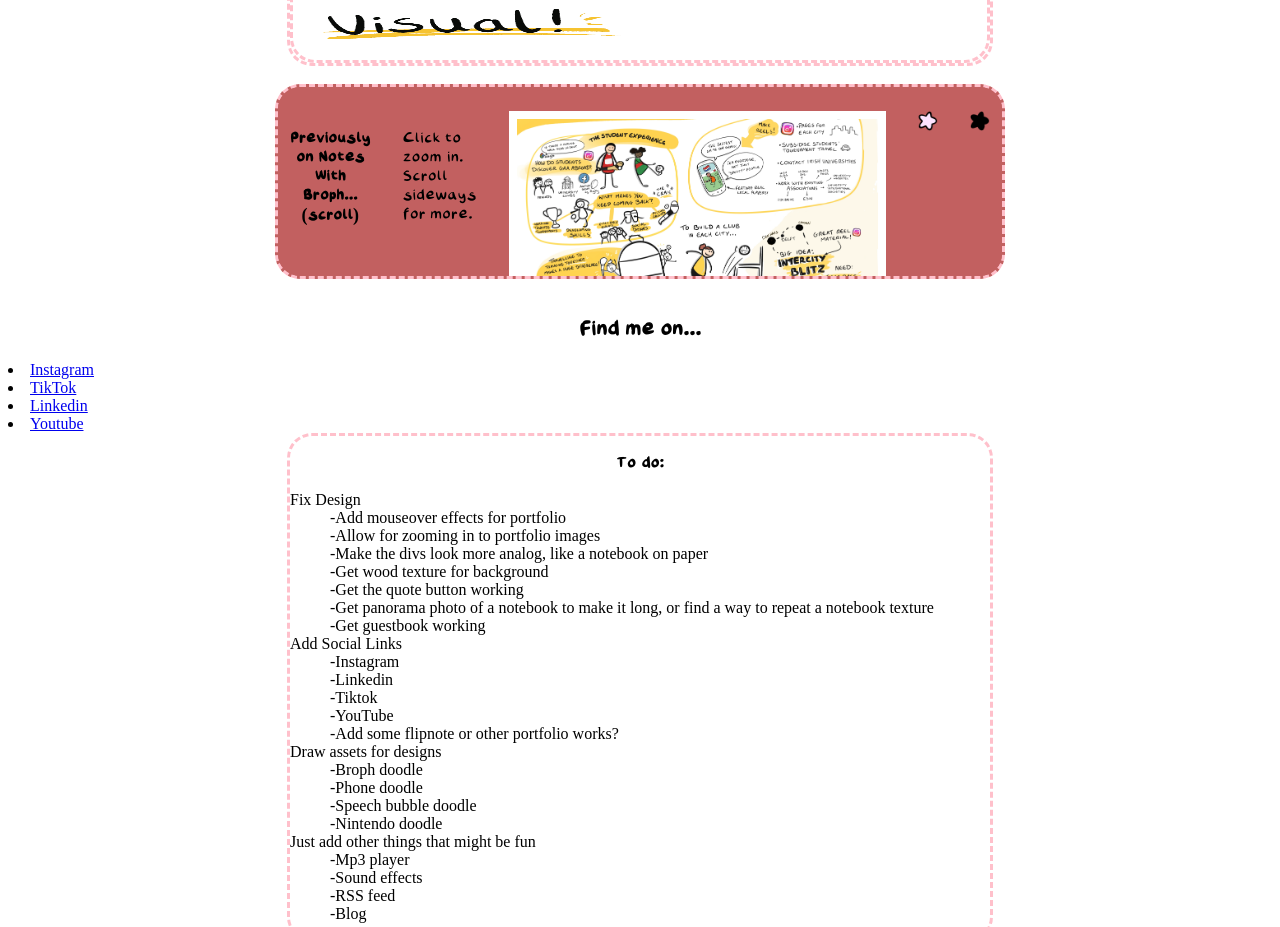
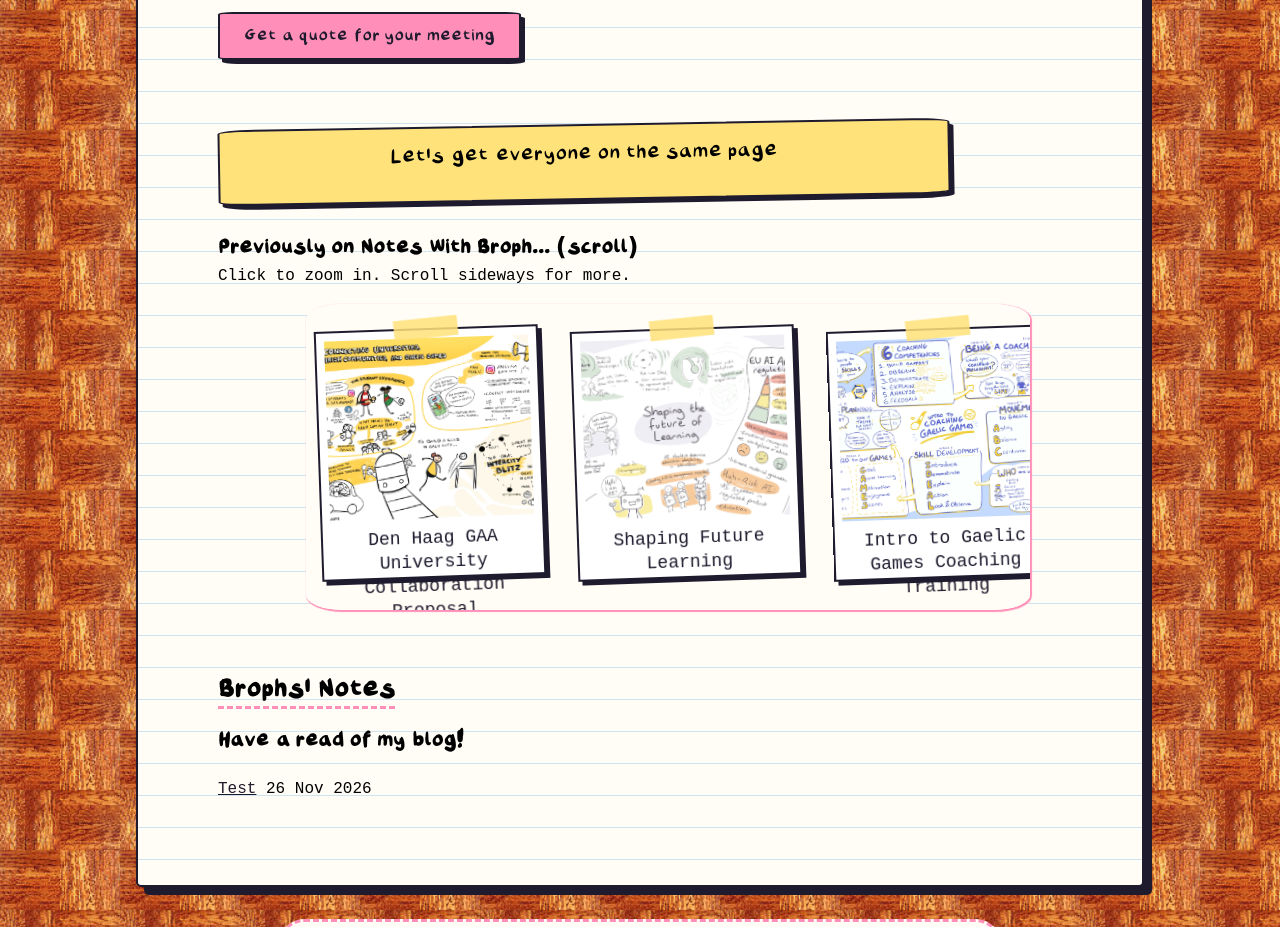
Before and after one commit to ItsMeggo/simple_website, a plain HTML site: page index.html in a window 1280 px wide. Shown: the part 410-1337 px from the top of the page. Drawn offline with nearby package versions, Linux system fonts and the light colour scheme.

Commit message:
Add blog post template, enhance main page structure, and implement zoom functionality for portfolio images

```diff
--- a/index.html
+++ b/index.html
@@ -8,51 +8,45 @@
     <meta name="description" content="Notes with Broph portfolio website">
     <meta name="keywords" content="Graphic Design, Facilitation, Creativity">
     <meta name="author" content="Megan Brophy">
-    <meta name="viewport" content="width=device-width: 80%, initial-scale=1.0">
+    <meta name="viewport" content="width=device-width, initial-scale=1.0">
     <title>Notes With Broph</title>
 </head>
 <body>
 
 <!-- Top Bar -->
-    <div class="bg">
-        <div class="container">
-            <h3>Last Updated: 25/11/2026</h3>
+    <header class="topbar">
+        <nav>
+            <p>Last Updated: 25/11/2026</p>
             <a href="#quote">Get a Quote</a>
             <a href="#portfolio">Portfolio</a>
             <a href="#socials">Find Me</a>
-        </div>
+            <a href="#blog">Blog</a>
+            <a href="#faq">FAQ</a>
+        </nav>
+    </header>
 
-<!-- Get a quote -->
-        <section id="quote">
-        <div class="container">
-            <img src="logo.webp">
-            <!-- How do I get buttons working-->
-            <h2>Get a quote!</h2> <h3> Send me an email with your details</h3>
-            <a href="mailto:noteswithbroph@gmail.com">
-                 <button id="btnOutlook">Get a Quote</button>
-            </a>
-            <div class = container>
+<div class ="page">
+    <main>
+        <!--0. hero-->
+        <section id="top">
+            <!--fix logo.webp-->
+            <img src="logo.webp" alt="Notes with Broph">
+            <h1>Let's make your meetings</h1>
+            <!--animated word: visual-->
+            <img src="assets/visual.gif" alt="the word visual, but it's animated" width="350" height="60">
+            <p>Visual notes and graphic facilitation by Megan Brophy</p>
+            <a class="btn" href="mailto:noteswithbroph@gmail.com?subject=Quote%20request">Get a quote for your meeting</a>
+        </section>
 
-            <img src="assets/title.gif">
-            <h2>Let's make your meetings</h2>
-            <centre>
-                <p>
-                <img src="assets/visual.GIF" alt="the word visual, but it's animated" width="350" height="40" align="middle">
-                </p>
-            </centre>
-            </div>
-        </div>
-        </section>
-        <br>
+        <div class="sticky"><p>Let's get everyone on the same page</p></div>
 
-<!-- My portfolio -->
+        <!--1. portfolio-->
         <section id="portfolio">
-        <div class="scrollable">
             <h3>Previously on Notes With Broph... (scroll)</h3>
-            <p>Click to zoom in. Scroll sideways for more.</p>
-            <div class ="portfolio">
+            <p class="small">Click to zoom in. Scroll sideways for more.</p>
+            <div class="scrollable">
                 <button class="polaroid" style="--r:-2deg" data-src="assets/den_haag_uni_project.webp">
-                <img src="assets/den_haag_uni_project.webp" alt="visual summary of a meeting with Den Haag GAA regarding using the Gaelic Games Development Fun to improve integration with local universities." width="200" height="180">
+                <img src="assets/den_haag_uni_project.webp" alt="visual summary of a meeting with Den Haag GAA regarding using the Gaelic Games Development Fund to improve integration with local universities." width="200" height="180">
                 <span>Den Haag GAA University Collaboration Proposal</span>
                 </button>
 
@@ -78,21 +72,63 @@
 
                 <button class="polaroid" style="--r:-2deg" data-src="assets/team4teams_q4_2026.webp">
                 <img src="assets/team4teams_q4_2026.webp" alt="visual summary of the q4 2026 meeting for the organisation Team4Teams" width="200" height="180">
-                <span>European Digital Sovereignty</span>
+                <span>Team4Teams Q4 2026 meeting</span>
                 </button>
+                <img src = "assets/pinkstar.webp" alt="star" width="20" height="20"> <img src = "assets/blackstar.webp" alt="star" width="20" height="20">
+            </div>
+        </section>
 
+        <!--2. blog notes-->
+        <section id="blog">
+            <h2> Brophs' Notes</h2>
+            <h3>Have a read of my blog!</h3>
+            <ul class ="posts">
+                <!--get files from /blog. Copy line for every new post-->
+                <li><a href="blog/test.html">Test</a> <span class="small">26 Nov 2026</span></li>
+            </ul>
+        </section>
+
+        <!--3. faq-->
+        <!--4. Quote + socials-->
+    </main>
+
+    <footer>
+        <!--add a footer-->
+    </footer>
+
+    <!--add zoom ability-->
+    <dialog id="zoom">
+        <img id="zoom-image" alt="">
+        <button class="btn" id="zoom-close" type=""button>Close</button>
+    </dialog>
+
+</div>
+<!-- Get a quote -->
+        <section id="quote">
+        <div class="container">
+            <img src="logo.webp">
+            <!-- How do I get buttons working-->
+            <h2>Get a quote!</h2> <h3> Send me an email with your details</h3>
+            <a href="mailto:noteswithbroph@gmail.com">
+                <!--add clickable image--> Get a Quote
+            </a>
+            <div class = container>
+
+            <img src="assets/title.gif">
+            <h2>Let's make your meetings</h2>
+                <p>
+                <img src="assets/visual.GIF" alt="the word visual, but it's animated" width="350" height="40" align="middle">
+                </p>
             </div>
-
-        <img src = "assets/pinkstar.webp" alt="star" width="20" height="20"> <img src = "assets/blackstar.webp" alt="star" width="20" height="20">
         </div>
-        </section>
+    </section>
 
         <br>
 
         <section id="socials">
-            <h2 id="socials">Find me on...</h2>
+            <h2>Find me on...</h2>
             <!--add doodle gifs of each logo-->
-            <ul class="socials"></ul>
+            <ul class="socials">
                 <li><a href="https://www.instagram.com/noteswithbroph/">Instagram</a></li>
                 <li><a href="https://www.tiktok.com/@noteswithbroph">TikTok</a></li>
                 <li><a href="https://www.linkedin.com/in/meganbrophydesign/">Linkedin</a></li>
@@ -101,35 +137,6 @@
             </ul>
         </section>
 
-        <div class="container">
-            <h3>To do:</h3>
-            <dl>
-                <dt>Fix Design</dt>
-                    <dd>-Add mouseover effects for portfolio</dd>
-                    <dd>-Allow for zooming in to portfolio images</dd>
-                    <dd>-Make  the divs look more analog, like a notebook on paper</dd>
-                    <dd>-Get wood texture for background</dd>
-                    <dd>-Get the quote button working</dd>
-                    <dd>-Get panorama photo of a notebook to make it long, or find a way to repeat a notebook texture</dd>
-                    <dd>-Get guestbook working</dd>
-                <dt>Add Social Links</dt>
-                    <dd>-Instagram</dd>
-                    <dd>-Linkedin</dd>
-                    <dd>-Tiktok</dd>
-                    <dd>-YouTube</dd>
-                    <dd>-Add some flipnote or other portfolio works?</dd>
-                <dt>Draw assets for designs</dt>
-                    <dd>-Broph doodle</dd>
-                    <dd>-Phone doodle</dd>
-                    <dd>-Speech bubble doodle</dd>
-                    <dd>-Nintendo doodle</dd>
-                <dt>Just add other things that might be fun</dt>
-                    <dd>-Mp3 player</dd>
-                    <dd>-Sound effects</dd>
-                    <dd>-RSS feed</dd>
-                    <dd>-Blog</dd>
-            </dl>
-        </div>
 
         <!-- draggable pencil -->
         <img src="assets/pencil.webp" alt="pencil" width="150" height="50" class="draggable">
--- a/main.js
+++ b/main.js
@@ -1,6 +1,7 @@
 const EMAIL ='noteswithbroph@gmail.com'
 
 // here you tell InteractJS which class of items you'd like to be draggable
+if (window.interact) {
   interact('.draggable')
     .draggable({
       listeners: {
@@ -12,6 +13,7 @@ interact('.draggable')
         }
       }
     })
+}
 
 function dragMoveListener (event) {
   // all this stuff gets the position of the item while it's being dragged
@@ -30,3 +32,20 @@ function dragMoveListener (event) {
 
 // this function is used later in the resizing and gesture demos
 window.dragMoveListener = dragMoveListener
+
+//--zoom in for portfolio pictures---
+var zoom = document.getElementById('zoom');
+var zoomImage = document.getElementById('zoom-image');
+var polaroids = document.querySelectorAll('.polaroid')
+
+polaroids.forEach(function(polaroid) {
+  polaroid.addEventListener('click', function () {
+    zoomImage.src = polaroid.dataset.src; //use original file name
+    zoomImage.alt = polaroid.querySelector('img').alt; // copy alt text from small img
+    zoom.showModal(); //open popup
+  });
+});
+
+document.getElementById('zoom-close').addEventListener('click', function () {
+  zoom.close();
+})
--- a/style.css
+++ b/style.css
@@ -1,7 +1,14 @@
+/* Notes With Broph CSS
+1 Font  2 Colours 3 Top Bar 4 Basics  5 Notebook */
+
+
+/* 1. Font */
 @font-face {
     font-family: "noteswithbroph";
     src: url('assets/NotesWithBroph-Regular.ttf') format("truetype");
+}
 
+/* 2. Colour Variables */
 :root {
     --ink: #1f1b2e;
     --paper: #fffdf5;
@@ -9,21 +16,106 @@
     --pink: #ff8fb8;
     --blue: #3497be;
     --tape: #ffe27a;
-    --hand: "noteswithbroph";
-    --type: "Courier New";
+    --ease: cubic-bezier(0.22, 1, 0.36, 1);
+    --padding: 8px;
+    --hand: "noteswithbroph", cursive;
+    --type: "Courier New", Courier, monospace;
 }
 
+/* 3. Basics */
+html { scroll-behaviour: smooth;}
+
 body {
+    margin: 0;
+    padding: 24px 12px 48px;
     background-image: url('assets/bg.jpg');
     background-size: 120px;
     font: 16px
+    color: var(--ink);
+    font: 16px/32px var(--type);
 }
 
+h1, h2, h3 {font-family: var(--hand); margin: 0 }
+h1 { font-size 48px; line-height: 40px; }
+h2 { font-size: 30px; line-height: 32px; display: inline-block; border-bottom: 3px dashed var(--pink); margin-bottom: 16px; }
+h3 { font-size: 24px; line-height: 32px; }
+p { margin: 0 0 16px;}
+a {color: var(--ink); }
+.small {font-size 14px; line-height: 24px }
+
+section { padding: 32px 0; scroll-margin-top: 96px; }
+
+/* 4. Notebook Page */
+.page {
+  position: relative;
+  max-width: 900px;
+  margin: 0 auto;
+  border-radius: 5px;
+  padding: 48px 24px 32px 80px; /*room for margin line at the left trbl*/
+  background-color: var(--paper);
+  background-image: repeating-linear-gradient(transparent 0 31px, var(--line) 31px 32px);
+  border: 2px solid var(--ink);
+  box-shadow: 8px 8px 0 var(--ink);
+  overflow-x:auto;
+    scroll-snap-type: x proximity;
+}
+
+.page::before {
+  content: "";
+  position: absolute; top: 0; bottom: 0, left: 56px;
+  width: 2px; background: var(--pink)
+}
+
+/* Top Bar Navigation */
+.topbar {
+    position: sticky; top: 12px; z-index: 10;
+    max-width: 900px; margin: 0 auto 24px;
+    display: flex; flex-wrap: wrap; align-items: center; gap: 8px 24px;
+    padding: 8px 24px;
+    border-radius: 5px;
+    background: var(--paper); border: 2px solid var(--ink); box-shadow: 4px 4px 0 var(--ink);
+}
+
+/*6. Hero, Button, Stickynote */
+.logo { max-height: 64px; width: auto; }
+.hero-word { display: block; max-width: 100%; height: auto margin-bottom: 16px }
+
+.btn {
+  display: inline-block;
+  padding: 8px 24px;
+  font: 20px/28px var(--hand);
+  color: var(--ink); text-decoration: none;
+  background: var(--pink);
+  border: 2px solid var(--ink);
+  box-shadow: 4px 4px 0 var(--ink);
+  cursor: pointer;
+  border-radius: 5%;
+  text-align: center;
+  transition: transform 0.3s var(--ease), box-shadow 0.3s var(--ease)
+}
+
+/*making button fun to press! Going up (translate negative x,y with shadow staying in same spot) and pressing down (no more shadow) */
+.btn:hover {transform: translate(-2px, -2px); box-shadow: 6px 6px 0 var(--ink); }
+.btn:active { transform: translate(2px, 2px); box-shadow: 0 0 0 var(--ink); }
+
+.sticky {
+    min-width: 120px; max-width: 680px; margin-top: 32px; padding: 16px 24px;
+    background: var(--tape);
+    border: 2px solid var(--ink);
+    box-shadow: 4px 4px 0 var(--ink);
+    transform: rotate(-1deg);
+    font: 24px/24px var(--hand);
+    justify-content: center;
+    align-items: center;
+    border-radius: 5%;
+    text-align: center;
+    display: flex;
+    overflow-x:auto;
+    scroll-snap-type: x proximity;
 }
 
 div.bg {
     background-color: var(--blue);
-    color: var(--blue);
 
 }
 
@@ -31,57 +123,53 @@ div.main {
   background-image: url('assets/background.webp');
   max-width: 1000px;
   margin: 0 auto;
-  color: black;
+  color: var(--ink);
   border-radius:25px;
 }
 
 div.container {
-    background-color: white;
-    border: pink 3px dashed;
+    background-color: var(--paper);
+    border: var(--pink) 3px dashed;
     padding: var(--padding);
     max-width: 700px;
     margin: 0 auto;
-    color: black;
+    color: var(--ink);
     border-radius: 25px;
 }
 
 div.scrollable {
-    background-color: rgb(194, 96, 96);
-    border: pink 3px dashed;
+    background-color: var(--paper);
     padding: 24px 12px 32px;
     max-width: 700px;
-    max-height: 150px;
+    max-height: 250px;
     margin: 0 auto;
-    color: black;
+    box-shadow: 1px 1px 1px 1px var(--pink);
+    color: var(--ink);
     display: flex;
     gap: 32px;
-    border-radius: 25px;
+    border-radius: 5%;
     overflow-x:auto;
     scroll-snap-type: x proximity;
 }
 
-div.portfolio {
-    background-color: rgb(52, 151, 190);
-    padding: var(--padding);
-    max-width: 700px;
-    max-height: 100px;
-    margin: 0 auto;
-    color: black;
-    border-radius: 25px;
-}
+/*Blog posts*/
+.posts { padding: 0; list-style: none; }
+.posts li {margin-bottom: 8px; }
 
 .polaroid {
   position: relative;
   flex: 0 0 224px;
   scroll-snap-align: center;
   padding: 8px 8px 12px;
+  font: inherit;
+  color: var(--ink);
   cursor: zoom-in;
   background: #fff;
   border: 2px solid var(--ink);
+  cursor: zoom-in;
   box-shadow: 4px 4px 0 var(--ink);
-  tranform: rotate(var(--r));
+  transform: rotate(var(--r));
   transition: transform 0.5s var(--ease);
-  color: var(--ink);
 }
 .polaroid::before {
     content: "";
@@ -96,32 +184,13 @@ div.portfolio {
 .polaroid:hover { transform: rotate(0) scale(1.04); }
 .polaroid:active { transform: rotate(0) scale(0.98); }
 
+dialog { max-width: 92vw; padding: 16px; background: var(--paper); border: 2px solid var(--ink); box-shadow: 8px 8px 0 var(--ink); }
+dialog::backdrop { background: rgba(31, 27, 46, 0.75); }
+dialog img { display: block; max-width: 100%; max-height: 70vh; margin: 0 auto 16px; }
+
+
 header {
     text-align: center;
-}
-
-h1 {
-  color: black;
-  text-align: center;
-  font-family: "noteswithbroph";
-  font-size: 28px;
-}
-
-h2 {
-  font-family: "noteswithbroph";
-  font-size: 24px;
-  text-align: center;
-}
-
-h3 {
-  font-family: "noteswithbroph";
-  font-size: 18px;
-  text-align: center;
-}
-
-p {
-  font-family: "noteswithbroph";
-  font-size: 18px;
 }
 
 .draggable {
```
Also changed, not shown: blog/test.html (added, +20 -0 lines), robots.txt, todo.txt (added). Lines whose indentation alone changed are shown as unchanged.
